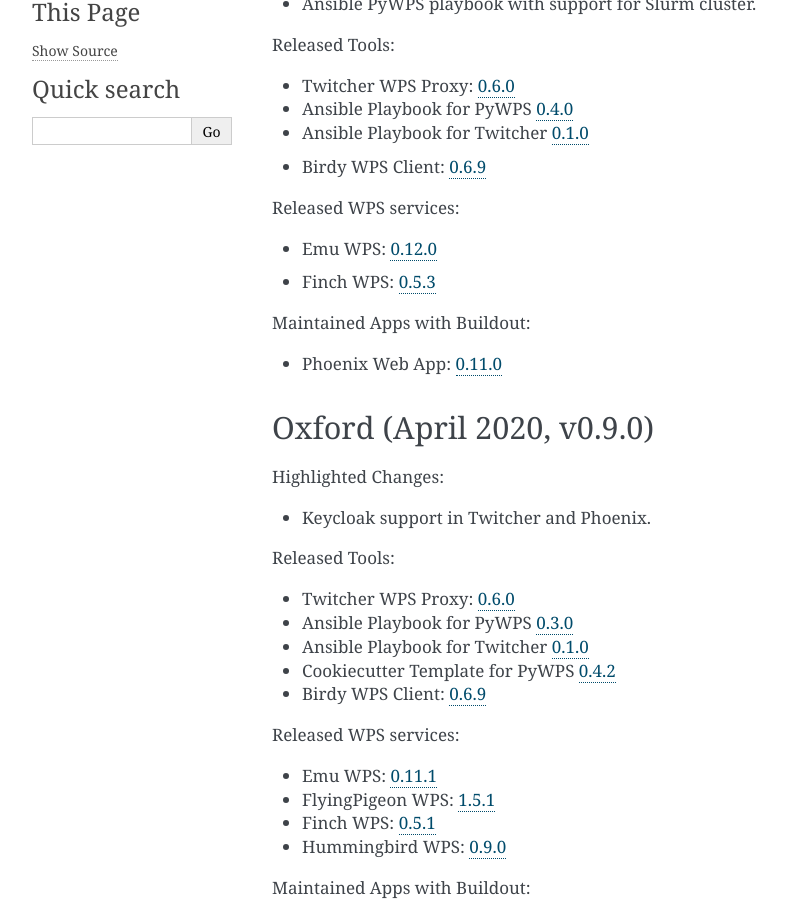
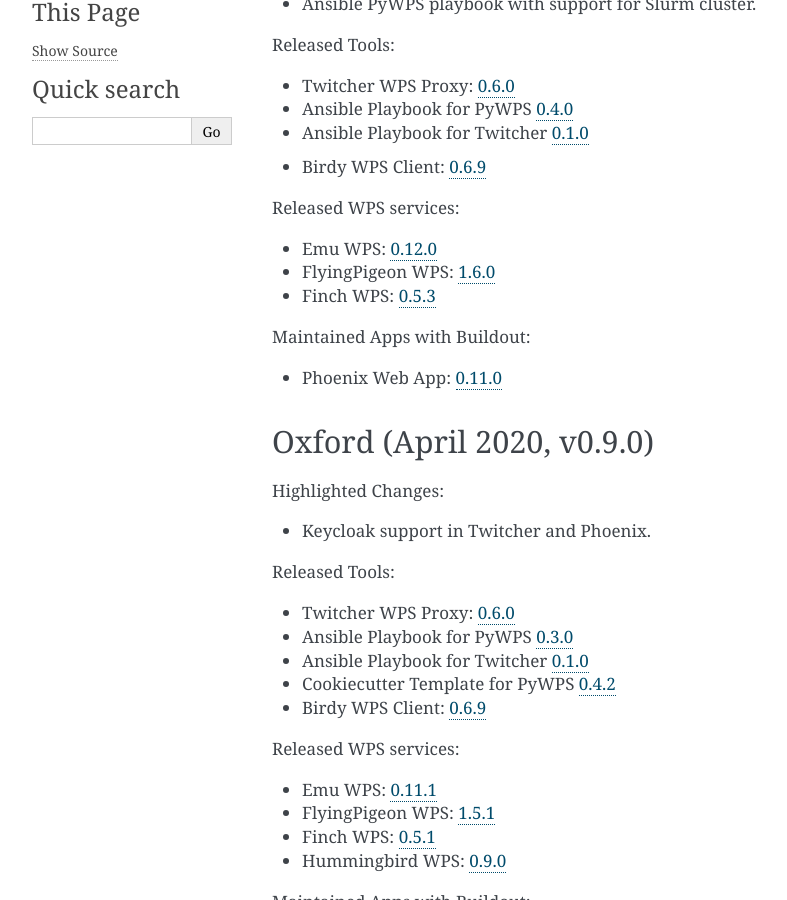
Before and after one commit to bird-house/birdhouse-docs, a Sphinx documentation site: the page built from docs/source/release_notes.rst, in a window 1280 px wide and 900 px high, scrolled down 593 px. Shown: the whole window, without its empty margins (148-935 px from the left). Built offline with Sphinx 7.4.7, drawn with Linux system fonts in a browser that asks for light colours; pages that are not in the unit, such as notebooks, are missing from menus.

Commit message:
update flyingpigeon

```diff
--- a/docs/source/release_notes.rst
+++ b/docs/source/release_notes.rst
@@ -29,7 +29,7 @@
 Released WPS services:
 
 * Emu WPS: `0.12.0 <https://github.com/bird-house/emu/releases/tag/v0.12.0>`_
-.. * FlyingPigeon WPS: `1.5.1 <https://github.com/bird-house/flyingpigeon/releases/tag/v1.5.1>`_
+* FlyingPigeon WPS: `1.6.0 <https://github.com/bird-house/flyingpigeon/tree/v1.6>`_
 * Finch WPS: `0.5.3 <https://github.com/bird-house/finch/releases/tag/v0.5.3>`_
 .. * Hummingbird WPS: `0.9.0 <https://github.com/bird-house/hummingbird/releases/tag/v0.9.0>`_
 
```
